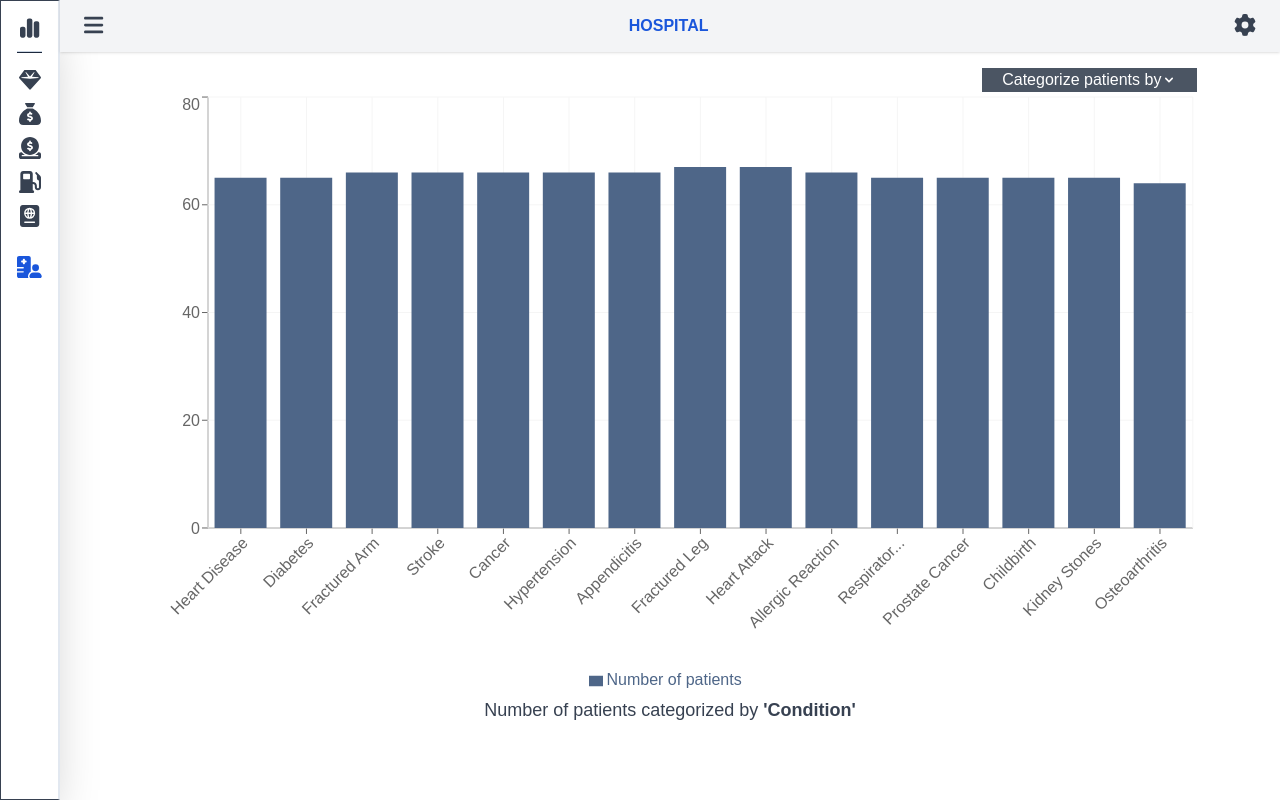
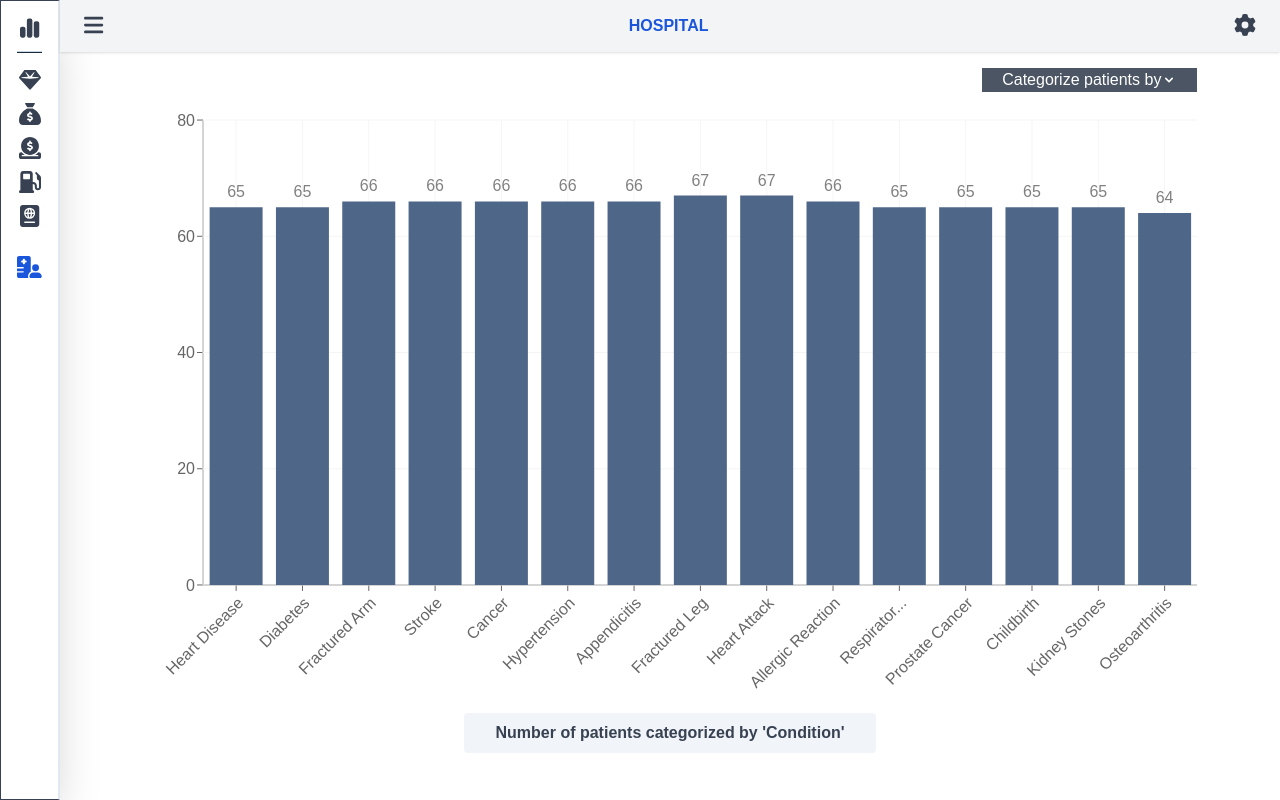
Before and after one commit to SagarMainali/visualized_nepal, a Next.js app: page /hospital in a window 1280 px wide. Built offline with nearby package versions, Linux system fonts and the light colour scheme.

Commit message:
added dynamic attributes value of XAxis based on category, and also fixed layout spacings and stylings

```diff
--- a/src/app/(pages)/hospital/Barchart_Hospital.tsx
+++ b/src/app/(pages)/hospital/Barchart_Hospital.tsx
@@ -2,7 +2,7 @@ import CustomDropDown from '@/components/CustomDropdown';
 import CustomTooltip_Hospital from '@/components/customRecharts/customTooltip_Hospital';
 import Loader from '@/components/Loader';
 import React, { useEffect, useState } from 'react'
-import { Bar, CartesianGrid, BarChart, Legend, ResponsiveContainer, Tooltip, XAxis, YAxis } from 'recharts';
+import { Bar, CartesianGrid, BarChart, Legend, ResponsiveContainer, Tooltip, XAxis, YAxis, LabelList } from 'recharts';
 
 export default function Barchart_Hospital({ patientsData_All, getPatientsByCategory }: ChartPropsT) {
 
@@ -17,34 +17,40 @@ export default function Barchart_Hospital({ patientsData_All, getPatientsByCateg
         }
     }, [patientsData_All, selectedCategory])
 
+    const longLabelCategories = ['Condition', 'Procedure'];
+    const isSelectedCategoryLabelLong = longLabelCategories.includes(selectedCategory);
+
     return (
-        <div className='h-[93vh] w-full flex flex-col items-center py-4'>
+        <div className='h-[93vh] w-full flex flex-col items-center py-4 gap-2'>
             {patients_byCategory
                 ? (<>
-                    <div className='w-[90%] flex flex-row-reverse gap-2'>
+                    <div className='w-[90%] flex flex-row-reverse'>
                         <CustomDropDown label='Categorize patients by' arrowIcon={true} items={['Condition', 'Age', 'Procedure', 'Length of Stay', 'Satisfaction', 'Gender', 'Readmission', 'Outcome']} onClickHandler={setSelectedCategory} selectedValue={selectedCategory} />
                     </div>
 
                     <ResponsiveContainer width="90%" height="85%">
-                        <BarChart data={patients_byCategory}>
+                        <BarChart data={patients_byCategory} margin={{ top: 20 }}>
                             <XAxis
                                 dataKey="category"
-                                angle={-45}
-                                textAnchor="end"
+                                angle={isSelectedCategoryLabelLong ? -45 : 0}
+                                textAnchor={isSelectedCategoryLabelLong ? 'end' : 'middle'}
                                 interval={0}
-                                height={140}
+                                height={isSelectedCategoryLabelLong ? 120 : 50}
                                 tickFormatter={(value) =>
                                     value.length > 20 ? `${value.substring(0, 10)}...` : value
                                 }
+                                tickMargin={isSelectedCategoryLabelLong ? 5 : 10}
                             />
                             <YAxis />
                             <Tooltip content={<CustomTooltip_Hospital selectedValue={selectedCategory} />} />
-                            <Legend />
+                            {/* <Legend verticalAlign='top'/> */}
                             <CartesianGrid stroke="#f5f5f5" />
-                            <Bar dataKey="count" fill="#4E6688" name="Number of patients" />
+                            <Bar dataKey="count" fill="#4E6688" name="Number of patients" >
+                                <LabelList dataKey="count" position="top" offset={10} />
+                            </Bar>
                         </BarChart>
                     </ResponsiveContainer>
-                    <p className='text-primary-gray text-[18px]'>Number of patients categorized by <strong>'{(selectedCategory[0].toUpperCase() + selectedCategory.slice(1))}'</strong></p>
+                    <p className='chart-label'>Number of patients categorized by <strong>'{(selectedCategory[0].toUpperCase() + selectedCategory.slice(1))}'</strong></p>
                 </>)
                 : <Loader />
             }
--- a/src/app/(pages)/hospital/Piechart_Hospital.tsx
+++ b/src/app/(pages)/hospital/Piechart_Hospital.tsx
@@ -7,7 +7,7 @@ export default function Piechart_Hospital({ patientsData_All, getPatientsByCateg
 
     const [patients_byCategory, setPatients_byCategory] = useState<Patients_ByCategoryT[] | null>(null);
 
-    const [selectedCategory, setSelectedCategory] = useState<string>('Condition');
+    const [selectedCategory, setSelectedCategory] = useState<string>('Procedure');
 
     useEffect(() => {
         if (patientsData_All) {
@@ -19,21 +19,21 @@ export default function Piechart_Hospital({ patientsData_All, getPatientsByCateg
     const COLORS = ['#FFAAAA', '#648DB3', '#7F55B1', '#537D5D', '#48A6A7', '#7F8CAA', '#948979', '#A4B465', '#A2B9A7', '#FF6363', '#67AE6E', '#9FB3DF', '#97866A', '#D4C9BE', '#27548A'];
 
     return (
-        <div className='h-[93vh] w-full flex flex-col items-center py-4'>
+        <div className='h-[93vh] w-full flex flex-col items-center py-4 gap-2'>
             {patients_byCategory
                 ? (<>
                     <div className='w-[90%] flex flex-row-reverse gap-2'>
                         <CustomDropDown label='Categorize patients by' arrowIcon={true} items={['Condition', 'Age', 'Procedure', 'Length of Stay', 'Satisfaction', 'Gender', 'Readmission', 'Outcome']} onClickHandler={setSelectedCategory} selectedValue={selectedCategory} />
                     </div>
 
-                    <ResponsiveContainer>
+                    <ResponsiveContainer width='100%' height='80%'>
                         <PieChart>
                             <Tooltip />
                             <Pie data={patients_byCategory} dataKey="count" nameKey="category"
                                 cx="50%"
                                 cy="50%"
-                                outerRadius={200}
-                                label={({ name, percent }) => `${name}: ${(percent * 100).toFixed(0)}%`} >
+                                outerRadius='80%'
+                                label={({ category, percent }) => `${category}: ${(percent * 100).toFixed(0)}%`} >
                                 {(patients_byCategory && patients_byCategory.length > 0) && (
                                     patients_byCategory.map((entry, index) => (
                                         <Cell key={`cell-${index}`} fill={COLORS[index % COLORS.length]} />
@@ -42,7 +42,7 @@ export default function Piechart_Hospital({ patientsData_All, getPatientsByCateg
                             </Pie>
                         </PieChart>
                     </ResponsiveContainer>
-                    <p className='text-primary-gray text-[18px]'>Number of patients categorized by <strong>'{(selectedCategory[0].toUpperCase() + selectedCategory.slice(1))}'</strong></p>
+                    <p className='chart-label'>Number of patients categorized by <strong>'{(selectedCategory[0].toUpperCase() + selectedCategory.slice(1))}'</strong></p>
                 </>)
                 : <Loader />
             }
--- a/src/app/(pages)/hospital/Radarchart_Hospital.tsx
+++ b/src/app/(pages)/hospital/Radarchart_Hospital.tsx
@@ -7,7 +7,7 @@ export default function Radarchart_Hospital({ patientsData_All, getPatientsByCat
 
     const [patients_byCategory, setPatients_byCategory] = useState<Patients_ByCategoryT[] | null>(null);
 
-    const [selectedCategory, setSelectedCategory] = useState<string>('Condition');
+    const [selectedCategory, setSelectedCategory] = useState<string>('Satisfaction');
 
     useEffect(() => {
         if (patientsData_All) {
@@ -17,23 +17,23 @@ export default function Radarchart_Hospital({ patientsData_All, getPatientsByCat
     }, [patientsData_All, selectedCategory])
 
     return (
-        <div className='h-[93vh] w-full flex flex-col items-center py-4'>
+        <div className='h-[93vh] w-full flex flex-col items-center py-4 gap-2'>
             {patients_byCategory
                 ? (<>
                     <div className='w-[90%] flex flex-row-reverse gap-2'>
                         <CustomDropDown label='Categorize patients by' arrowIcon={true} items={['Condition', 'Age', 'Procedure', 'Length of Stay', 'Satisfaction']} onClickHandler={setSelectedCategory} selectedValue={selectedCategory} />
                     </div>
 
-                    <ResponsiveContainer width="100%" height="100%">
+                    <ResponsiveContainer width="100%" height="85%">
                         <RadarChart cx="50%" cy="50%" outerRadius="80%" data={patients_byCategory}>
                             <PolarGrid />
                             <PolarAngleAxis dataKey="category" />
                             <PolarRadiusAxis />
                             <Radar dataKey="count" stroke="#8884d8" fill="#8884d8" fillOpacity={0.6} name='Patients numbers' />
-                            <Legend />
+                            {/* <Legend /> */}
                         </RadarChart>
                     </ResponsiveContainer>
-                    <p className='text-primary-gray text-[18px]'>Number of patients categorized by <strong>'{(selectedCategory[0].toUpperCase() + selectedCategory.slice(1))}'</strong></p>
+                    <p className='chart-label'>Number of patients categorized by <strong>'{(selectedCategory[0].toUpperCase() + selectedCategory.slice(1))}'</strong></p>
                 </>)
                 : <Loader />
             }
--- a/src/app/(pages)/hospital/page.tsx
+++ b/src/app/(pages)/hospital/page.tsx
@@ -131,7 +131,7 @@ export default function Hospital() {
     }
 
     return (
-        <div className='h-auto w-full flex flex-col items-center gap-6'>
+        <div className='h-auto w-full flex flex-col items-center'>
             {patientsData_All
                 &&
                 <>
--- a/src/app/globals.css
+++ b/src/app/globals.css
@@ -70,3 +70,7 @@ aside > * {
 hr {
   @apply text-light mb-1;
 }
+
+.chart-label{
+  @apply text-primary-gray text-[16px] font-semibold bg-slate-100 text-center py-2 px-8 rounded;
+}
```
